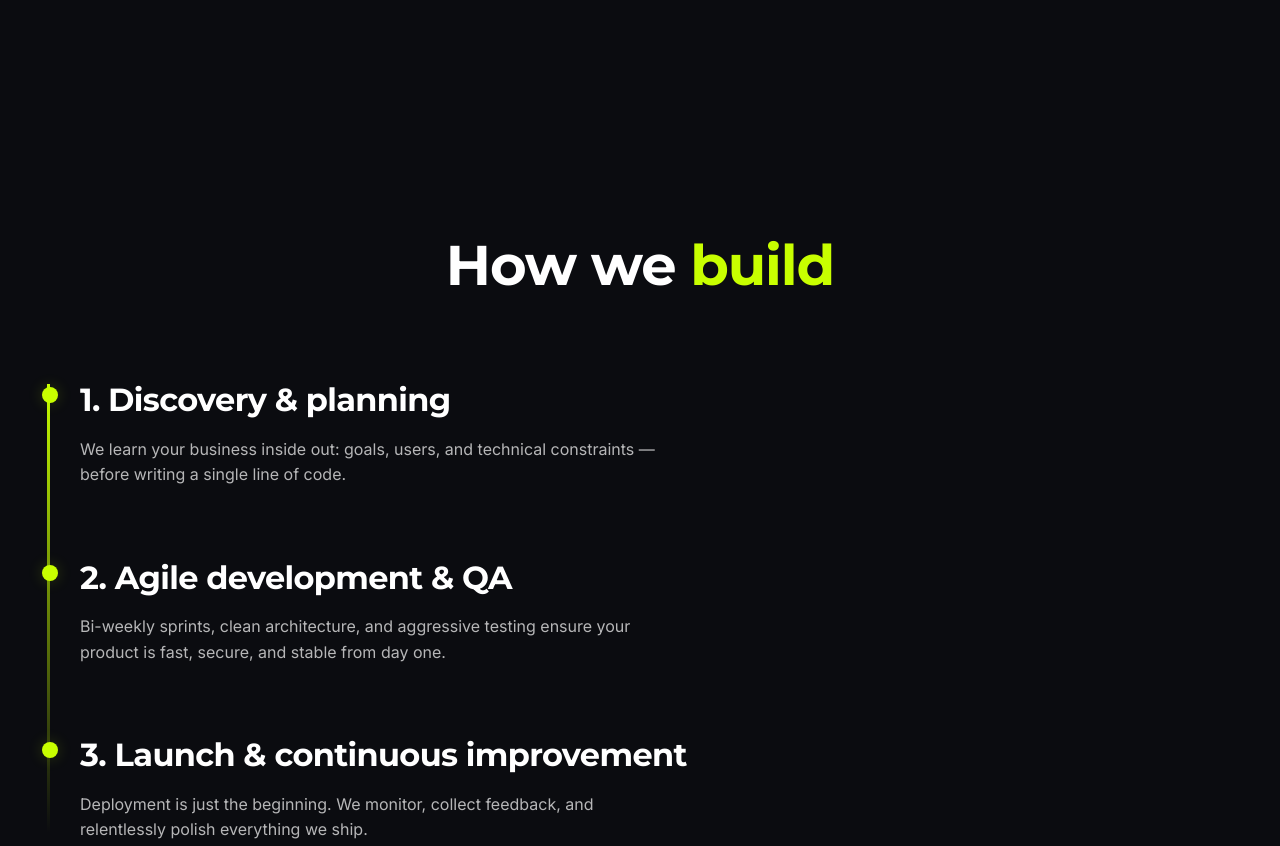
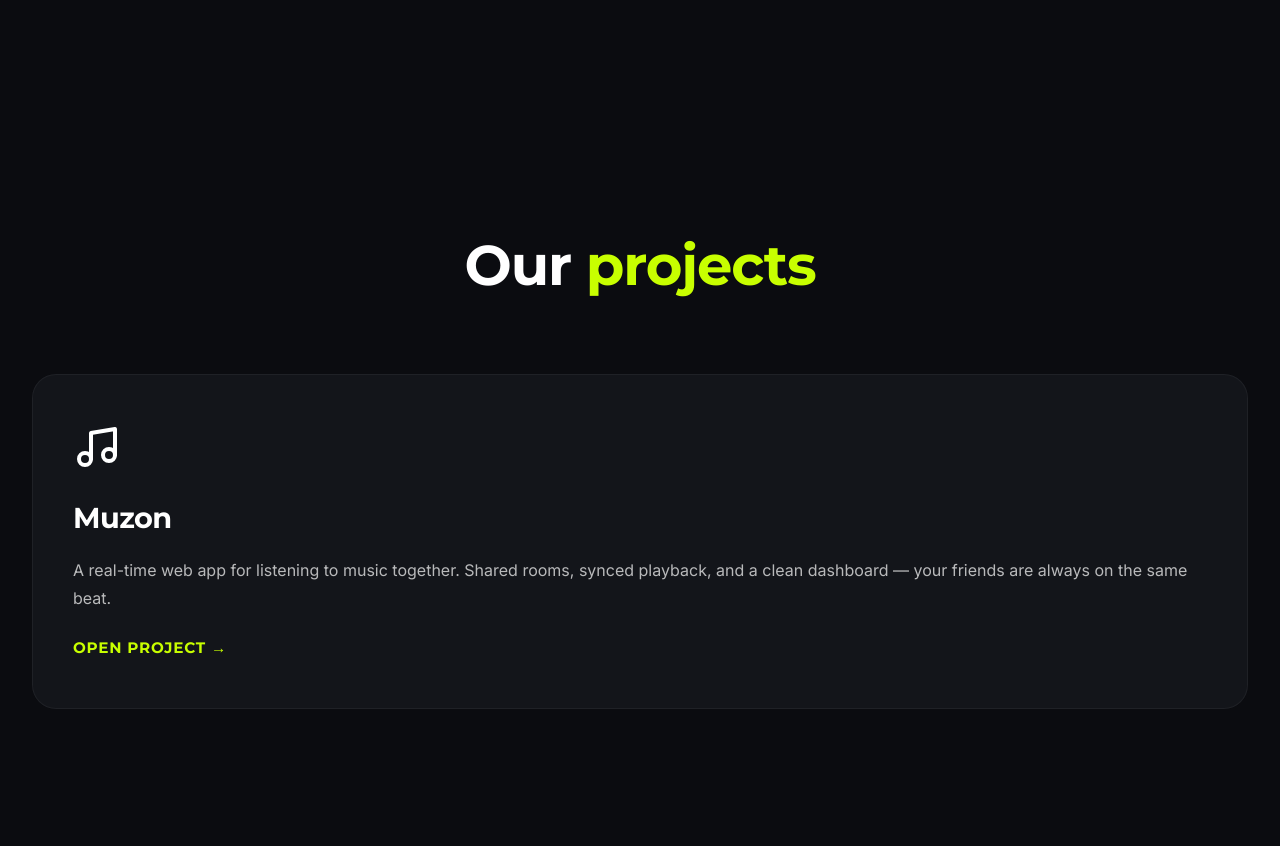
Before and after one commit to gigachurka/falcify-landing, a plain HTML site: page index.html in a window 1280 px wide. Shown: the part 1483-2329 px from the top of the page. Drawn offline with Linux system fonts and the light colour scheme.

Commit message:
Add Projects section with Muzon project card
Generated with [Devin](https://devin.ai)

Co-Authored-By: Devin <158243242+devin-ai-integration[bot]@users.noreply.github.com>

```diff
--- a/index.html
+++ b/index.html
@@ -121,6 +121,33 @@
     .service-card h3 { font-size: 1.8rem; margin-bottom: 1rem; }
     .service-card p { color: var(--text-secondary); line-height: 1.7; }
 
+    /* ---------- PROJECTS ---------- */
+    .projects-grid { display: grid; grid-template-columns: repeat(auto-fit, minmax(320px, 1fr)); gap: 2.5rem; }
+    .project-card {
+      background: var(--bg-secondary); border-radius: 1.5rem; padding: 3rem 2.5rem;
+      border: 1px solid rgba(255,255,255,0.05); transition: var(--transition-fast);
+      backdrop-filter: blur(10px); display: flex; flex-direction: column;
+    }
+    .project-card:hover {
+      transform: translateY(-8px);
+      border-color: var(--accent);
+      box-shadow: 0 20px 40px rgba(0,0,0,0.4), 0 0 25px var(--accent-glow);
+    }
+    .project-icon {
+      display: block; width: 3rem; height: 3rem; margin-bottom: 1.5rem;
+      color: var(--text-primary); transition: color 0.25s ease, transform 0.25s ease;
+    }
+    .project-card:hover .project-icon { color: var(--accent); transform: translateY(-4px); }
+    .project-card h3 { font-size: 1.8rem; margin-bottom: 1rem; }
+    .project-card p { color: var(--text-secondary); line-height: 1.7; flex-grow: 1; }
+    .project-link {
+      display: inline-flex; align-items: center; gap: 0.5rem; margin-top: 1.5rem;
+      color: var(--accent); font-family: var(--font-heading); font-weight: 700;
+      text-transform: uppercase; letter-spacing: 0.05em; font-size: 0.95rem;
+      text-decoration: none; transition: var(--transition-fast);
+    }
+    .project-link:hover { gap: 0.9rem; text-shadow: 0 0 15px var(--accent-glow); }
+
     /* ---------- HOW WE WORK ---------- */
     .timeline { position: relative; padding-left: 3rem; }
     .timeline::before {
@@ -210,6 +237,7 @@
       <div class="logo"><span translate="no">falc<span>ify</span></span></div>
       <ul class="nav-links">
         <li><a href="#services">Services</a></li>
+        <li><a href="#projects">Projects</a></li>
         <li><a href="#how">How we work</a></li>
         <li><a href="#contact">Contact</a></li>
       </ul>
@@ -267,6 +295,25 @@
 </svg></div>
             <h3>Custom Software</h3>
             <p>When off-the-shelf can’t keep up. We architect and build tailor-made solutions that fit your workflow like a predator’s claw.</p>
+          </div>
+        </div>
+      </div>
+    </section>
+
+    <!-- Projects -->
+    <section id="projects">
+      <div class="container">
+        <h2 class="section-title reveal">Our <span>projects</span></h2>
+        <div class="projects-grid">
+          <div class="project-card reveal">
+            <div class="project-icon"><svg width="48" height="48" viewBox="0 0 24 24" fill="none" stroke="currentColor" stroke-width="2" stroke-linecap="round" stroke-linejoin="round">
+              <path d="M9 18V5l12-2v13"/>
+              <circle cx="6" cy="18" r="3"/>
+              <circle cx="18" cy="16" r="3"/>
+            </svg></div>
+            <h3>Muzon</h3>
+            <p>A real-time web app for listening to music together. Shared rooms, synced playback, and a clean dashboard — your friends are always on the same beat.</p>
+            <a href="https://muzon.onrender.com/dashboard" class="project-link" target="_blank" rel="noopener noreferrer">Open project &rarr;</a>
           </div>
         </div>
       </div>
```
